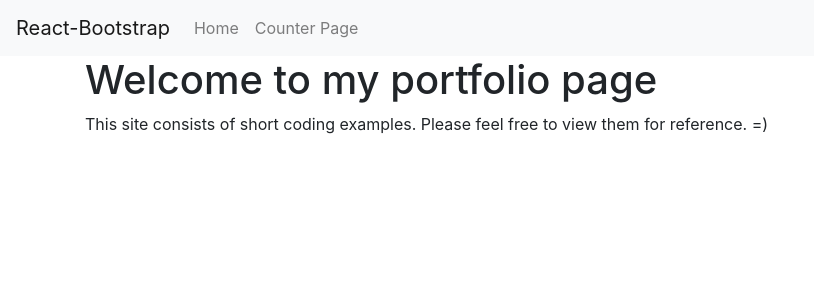
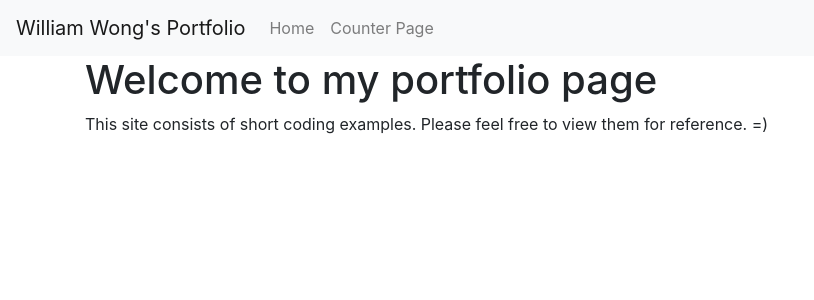
Before and after one commit to williameot/learn-react-progress, a React (Create React App) app: page / in a window 1280 px wide. Shown: the top 300 px of the page, without its empty margins (0-814 px from the left). Built offline with nearby package versions, Linux system fonts and the light colour scheme; no server answers.

Commit message:
Update title name in NavigationBar

```diff
--- a/src/components/NavigationBar.jsx
+++ b/src/components/NavigationBar.jsx
@@ -4,7 +4,7 @@ import { Navbar, Nav } from "react-bootstrap";
 const NavigationBar = ({ totalCounters }) => {
   return (
     <Navbar collapseOnSelect expand="lg" bg="light" variant="light">
-      <Navbar.Brand href="/">React-Bootstrap</Navbar.Brand>
+      <Navbar.Brand href="/">William Wong's Portfolio</Navbar.Brand>
       <Navbar.Toggle aria-controls="responsive-navbar-nav" />
       <Navbar.Collapse id="responsive-navbar-nav">
         <Nav className="mr-auto">
```
